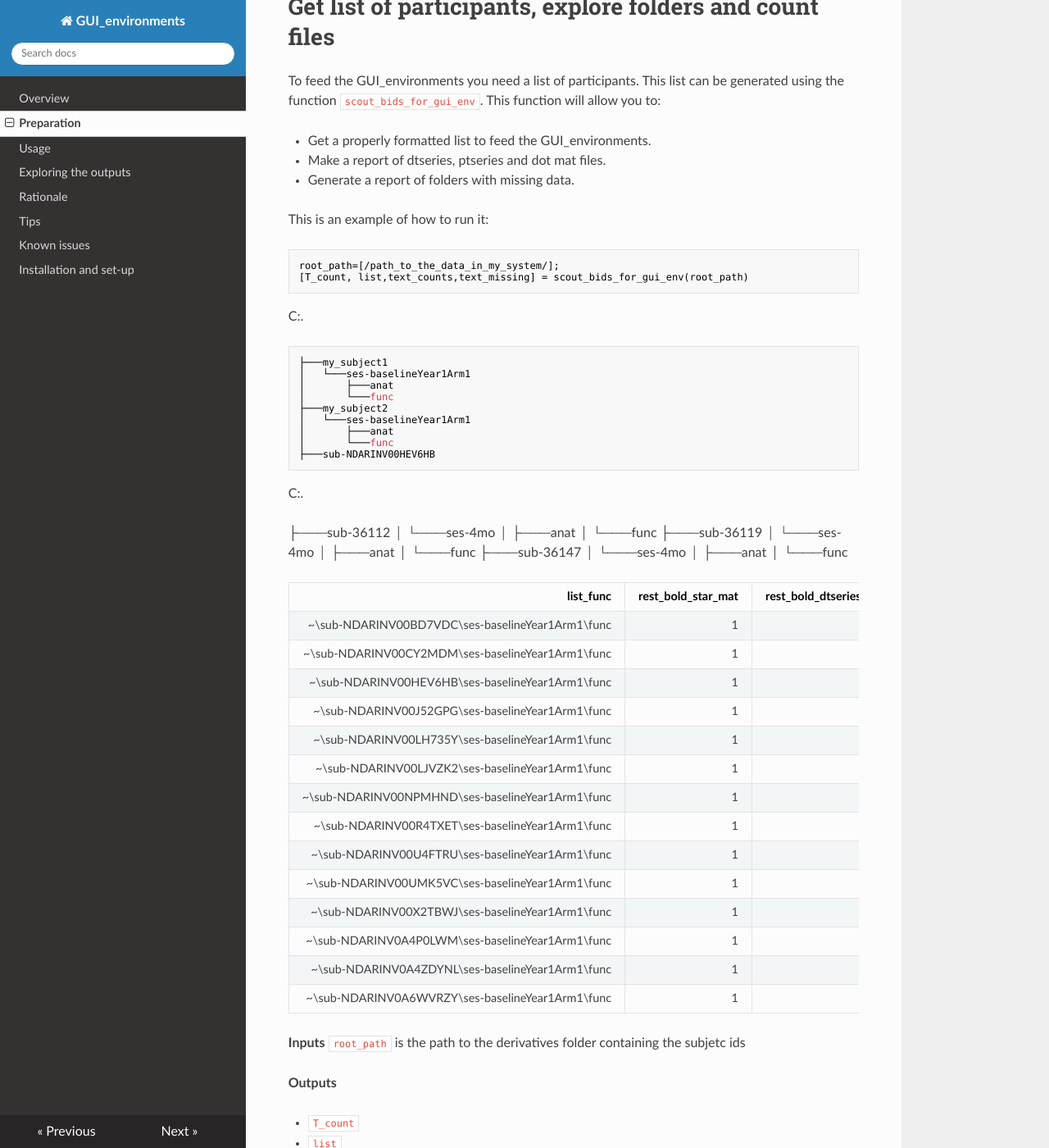
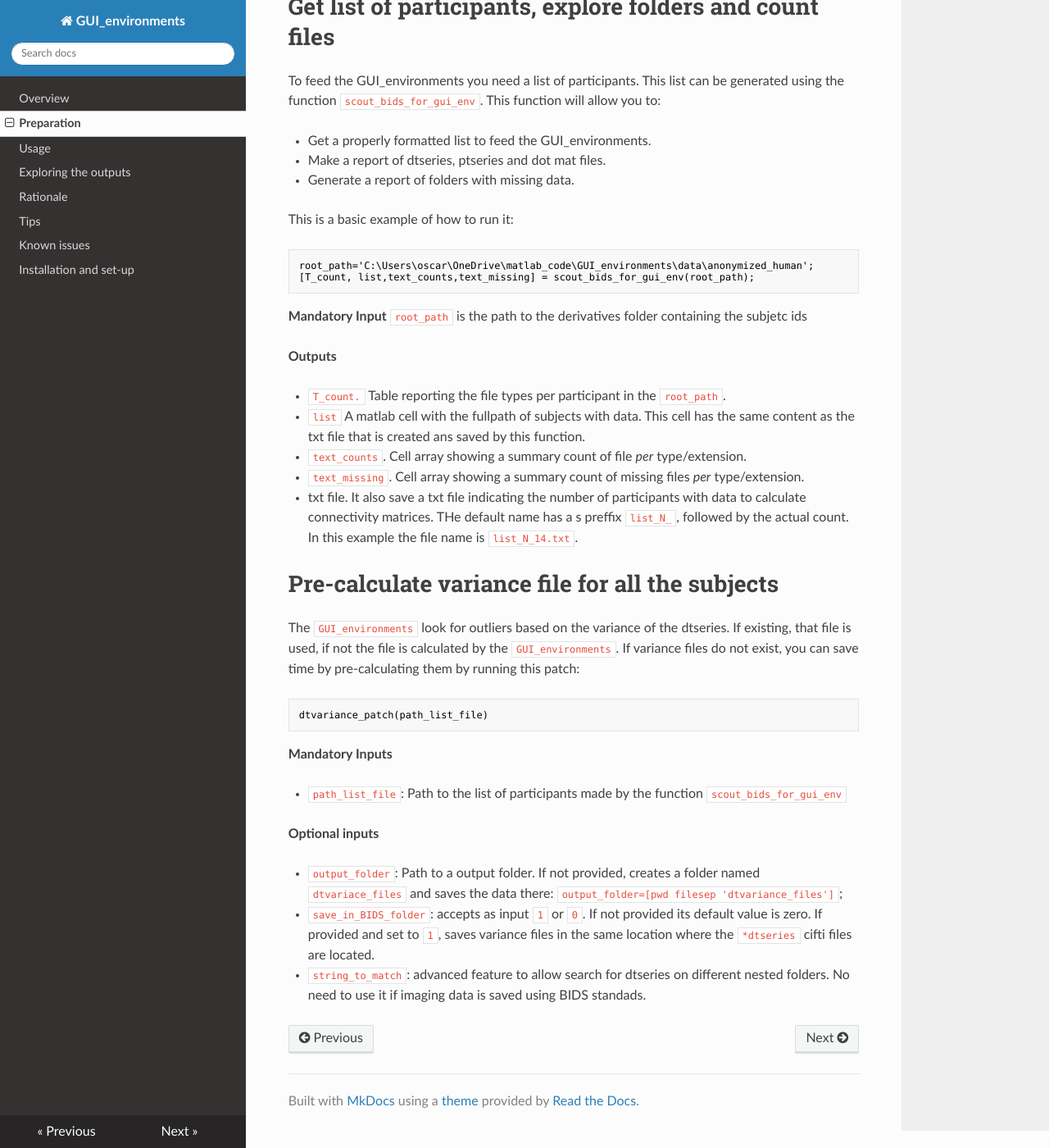
Before and after one commit to omiranda/GUI_environments_documentation, an MkDocs documentation site: the page built from docs/prep.md, in a window 1280 px wide and 1400 px high, scrolled down 1633 px. Shown: the whole window at 82% size. Built offline with MkDocs 1.6.1, drawn with Linux system fonts in a browser that asks for light colours; nearby versions of some CDN libraries; old or Windows-style settings are respelled for this version of MkDocs.

Commit message:
Update prep.md

````diff
--- a/docs/prep.md
+++ b/docs/prep.md
@@ -89,71 +89,26 @@ To feed the GUI_environments you need a list of participants. This list can be g
 - Make a report of dtseries, ptseries and dot mat files.
 - Generate a report of folders with missing data.
 
-This is an example of how to run it:
+This is a basic example of how to run it:
 
 ```matlab
-root_path=[/path_to_the_data_in_my_system/];
-[T_count, list,text_counts,text_missing] = scout_bids_for_gui_env(root_path)
-```
-C:.
-
-
-```
-├───my_subject1
-│   └───ses-baselineYear1Arm1
-│       ├───anat
-│       └───func
-├───my_subject2
-│   └───ses-baselineYear1Arm1
-│       ├───anat
-│       └───func
-├───sub-NDARINV00HEV6HB
+root_path='C:\Users\oscar\OneDrive\matlab_code\GUI_environments\data\anonymized_human';
+[T_count, list,text_counts,text_missing] = scout_bids_for_gui_env(root_path);
 ```
 
-C:.
-
-
-├───sub-36112
-│   └───ses-4mo
-│       ├───anat
-│       └───func
-├───sub-36119
-│   └───ses-4mo
-│       ├───anat
-│       └───func
-├───sub-36147
-│   └───ses-4mo
-│       ├───anat
-│       └───func
-
-
-
-| list_func | rest_bold_star_mat | rest_bold_dtseries_nii_ | rest_bold_HCP_ptseries_nii_ | rest_bold_ordon_ptseries_nii_ |
-| --- :| --- :| --- :| --- :| --- :|
-| ~\sub-NDARINV00BD7VDC\ses-baselineYear1Arm1\func | 1 | 1 | 1 | 1 |
-| ~\sub-NDARINV00CY2MDM\ses-baselineYear1Arm1\func | 1 | 1 | 1 | 1 |
-| ~\sub-NDARINV00HEV6HB\ses-baselineYear1Arm1\func | 1 | 1 | 1 | 1 |
-| ~\sub-NDARINV00J52GPG\ses-baselineYear1Arm1\func | 1 | 1 | 1 | 1 |
-| ~\sub-NDARINV00LH735Y\ses-baselineYear1Arm1\func | 1 | 1 | 1 | 1 |
-| ~\sub-NDARINV00LJVZK2\ses-baselineYear1Arm1\func | 1 | 1 | 1 | 1 |
-| ~\sub-NDARINV00NPMHND\ses-baselineYear1Arm1\func | 1 | 1 | 1 | 1 |
-| ~\sub-NDARINV00R4TXET\ses-baselineYear1Arm1\func | 1 | 1 | 1 | 1 |
-| ~\sub-NDARINV00U4FTRU\ses-baselineYear1Arm1\func | 1 | 1 | 1 | 1 |
-| ~\sub-NDARINV00UMK5VC\ses-baselineYear1Arm1\func | 1 | 1 | 1 | 1 |
-| ~\sub-NDARINV00X2TBWJ\ses-baselineYear1Arm1\func | 1 | 1 | 1 | 1 |
-| ~\sub-NDARINV0A4P0LWM\ses-baselineYear1Arm1\func | 1 | 1 | 1 | 1 |
-| ~\sub-NDARINV0A4ZDYNL\ses-baselineYear1Arm1\func | 1 | 1 | 1 | 1 |
-| ~\sub-NDARINV0A6WVRZY\ses-baselineYear1Arm1\func | 1 | 1 | 1 | 1 |
-
-**Inputs**
+**Mandatory Input**
 `root_path` is the path to the derivatives folder containing the subjetc ids
 
 **Outputs**
 
-- `T_count`
-- `list`
-- `text_counts`
-- `text_missing`
+- `T_count.` Table reporting the file types per participant in the `root_path`.
+- `list` A matlab cell with the fullpath of subjects with data. This cell has the same content as the txt file that is created ans saved by this function.
+- `text_counts`. Cell array showing a summary count of file *per* type/extension.
+- `text_missing`. Cell array showing a summary count of missing files *per* type/extension.
+- txt file. It also save a txt file indicating the number of participants with data to calculate connectivity matrices. THe default name has a s preffix `list_N_`, followed by the actual count. In this example the file name is `list_N_14.txt`.
+
+
+
 
 # Pre-calculate variance file for all the subjects
 
````
